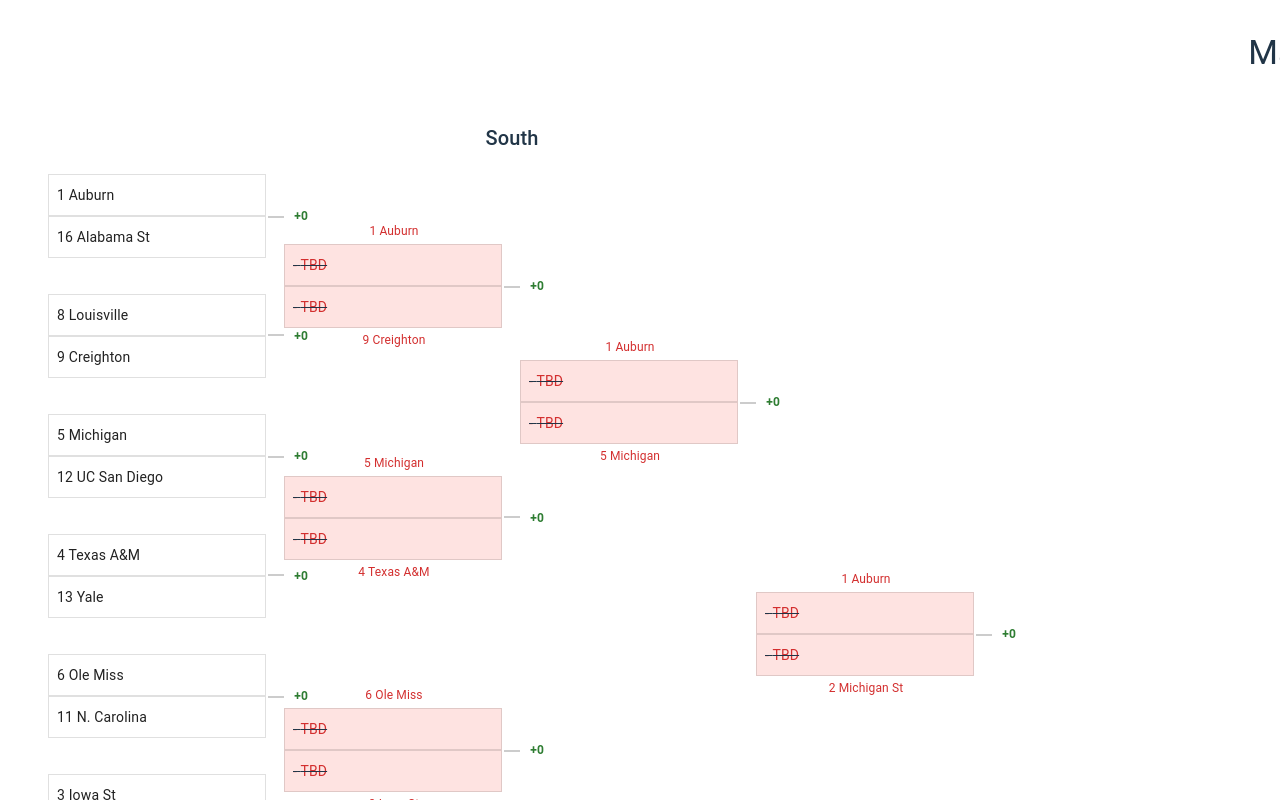
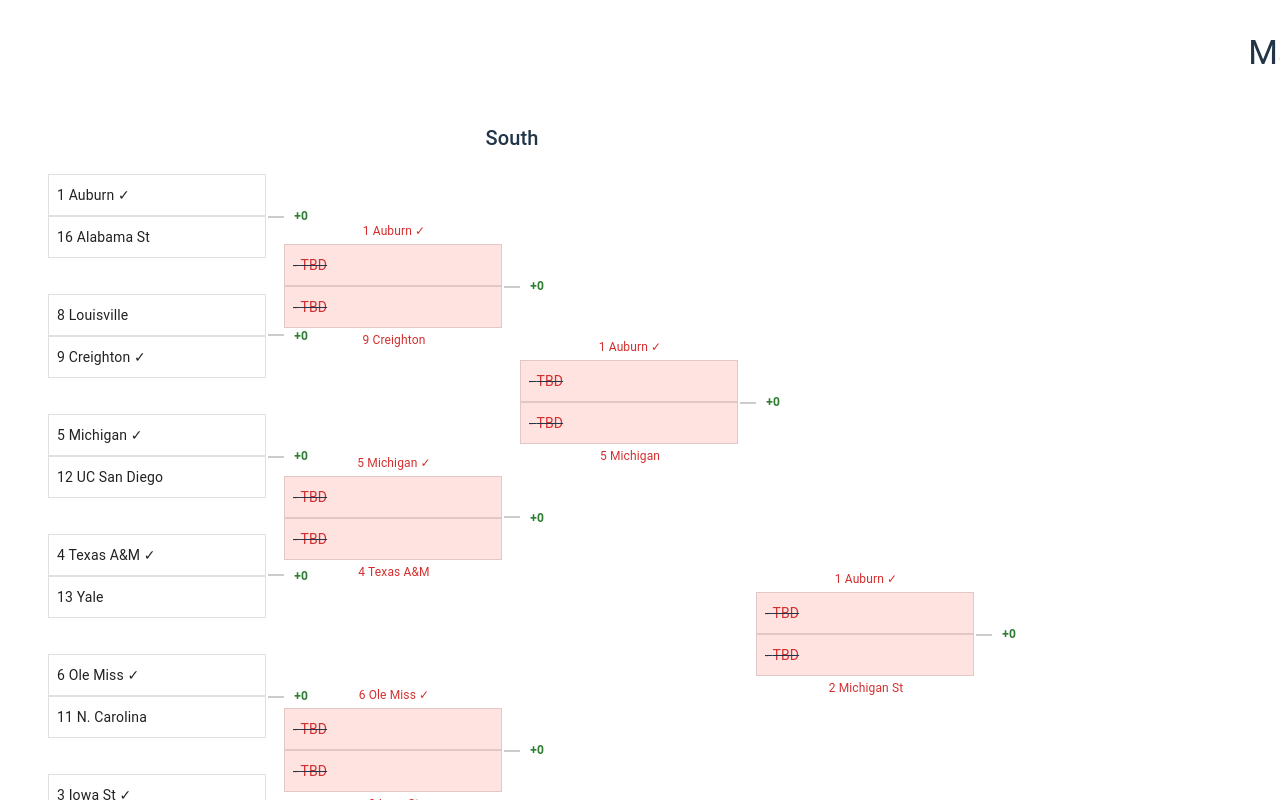
Before and after one commit to Pigankle/UpsetBracket, a React (Vite) app: page / in a window 1280 px wide. Shown: the top 800 px of the page. Built offline with nearby package versions, Linux system fonts and the light colour scheme.

Commit message:
Check marks next to winning team name

```diff
--- a/src/components/BracketDisplay.tsx
+++ b/src/components/BracketDisplay.tsx
@@ -256,6 +256,7 @@
           }}
         >
           {team.seed} {team.name}
+          {gameResult["Winning Team"] === team.name && " ✓"}
         </Typography>
       </TeamSlot>
     );
@@ -305,6 +306,7 @@
           }}
         >
           {correctSeed} {correctTeam}
+          {gameResult["Winning Team"] === correctTeam && " ✓"}
         </Typography>
       )}
       <TeamSlot
@@ -327,6 +329,7 @@
           }}
         >
           {team.seed} {team.name}
+          {gameResult["Winning Team"] === team.name && " ✓"}
         </Typography>
       </TeamSlot>
     </Box>
```
